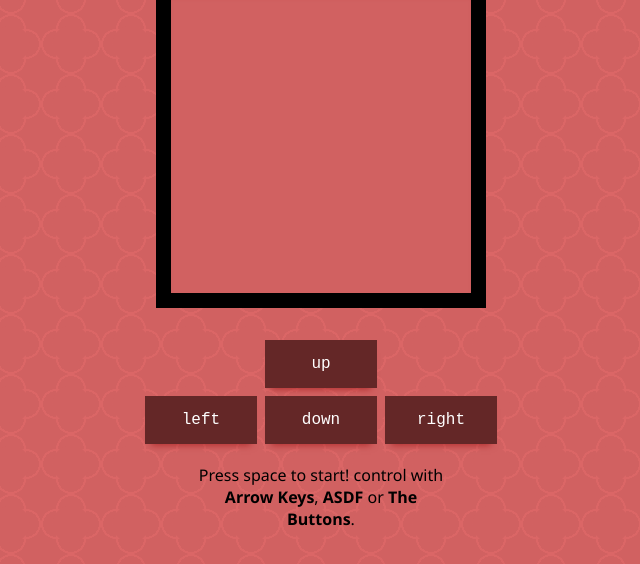
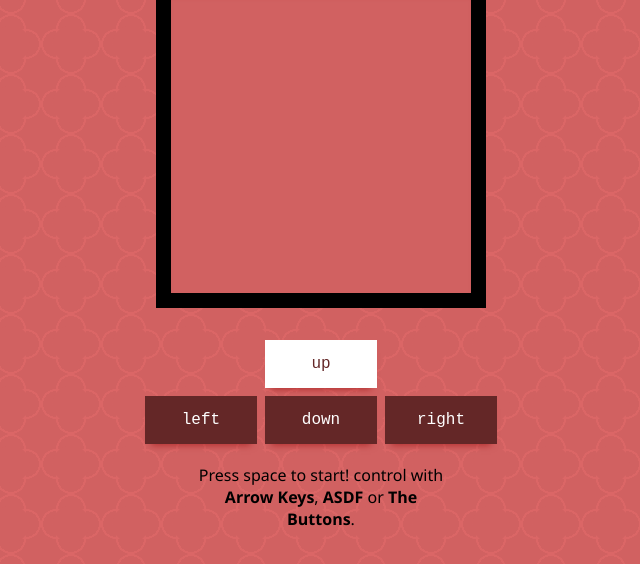
Before and after one commit to neiloysdir/snek, a plain HTML site: page index.html in a window 1280 px wide. In both pictures the pointer is over the input "up". Shown: the part 226-790 px from the top of the page, without its empty margins (319-959 px from the left). Drawn offline with Linux system fonts and the light colour scheme.

Commit message:
additional styling

```diff
--- a/css/style.css
+++ b/css/style.css
@@ -6,7 +6,8 @@
 
 html,
 body {
-  height: 100%;
+  width: 100vw;
+  height: 100vh;
   margin: 0;
 }
 
@@ -117,6 +118,19 @@ header {
   box-shadow: 0px 7px 7px -6px rgba(150,0,0,0.57);
 }
 
+.button:hover {
+  background-color: #fff; /* Green */
+  font-family: "Courier New", Courier, monospace;
+  border: none;
+  color: #642727;
+  padding: 15px 32px;
+  text-align: center;
+  text-decoration: none;
+  display: inline-block;
+  font-size: 16px;
+  box-shadow: 0px 7px 7px -6px rgba(150,0,0,0.57);
+}
+
 .up {
   grid-area: up;
 }
```
